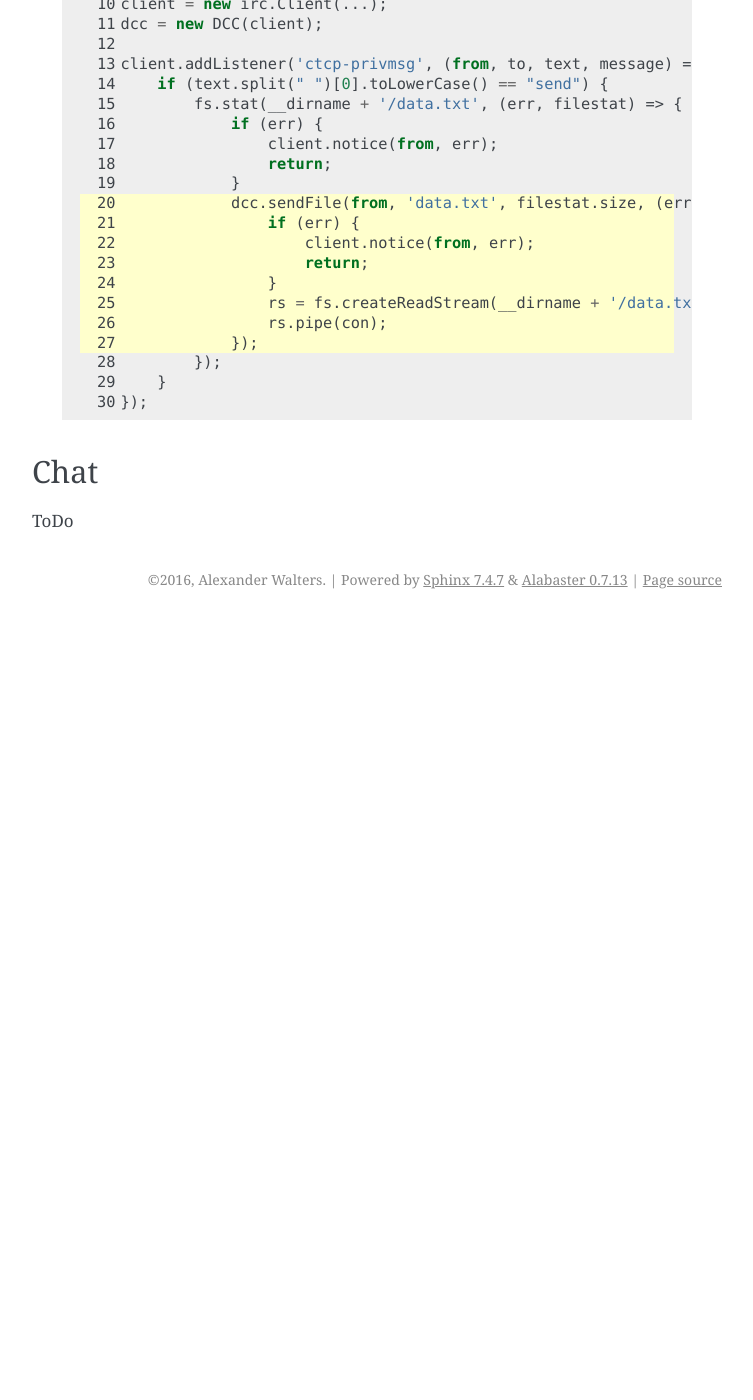
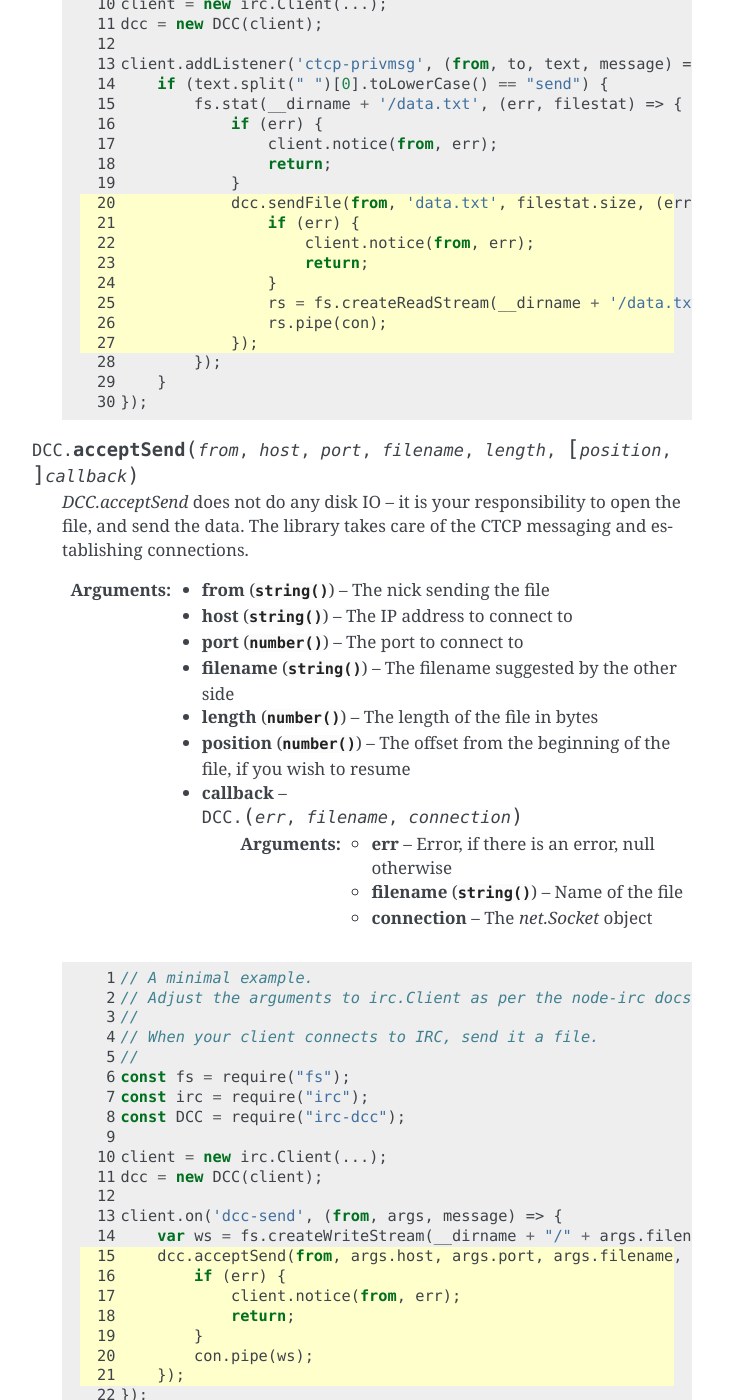
Before and after one commit to tritium21/node-irc-dcc, a Sphinx documentation site: the page built from docs/api.rst, in a window 1280 px wide and 1400 px high, scrolled down 1403 px. Shown: the whole window, without its empty margins (388-1141 px from the left). Built offline with Sphinx 7.4.7, drawn with Linux system fonts in a browser that asks for light colours; before the commit the page ends 2022 px from its top, so only the background shows below that; some of the changed text lies outside the part shown.

Commit message:
Documented DCC events, acceptSend

```diff
--- a/docs/api.rst
+++ b/docs/api.rst
@@ -38,14 +38,14 @@
     `DCC.sendFile` does not do any disk IO -- it is your responsibility to open the file, and
     send the data.  The library takes care of the CTCP messaging and establishing connections.
 
-    :param string to: The nick to send the file to.
-    :param string filename: The filename to send in the CTCP message.
-    :param number length: The length of the file in bytes.
+    :param string to: The nick to send the file to
+    :param string filename: The filename to send in the CTCP message
+    :param number length: The length of the file in bytes
     :param callback:
         .. js:function:: (err, connection, position)
 
             :param err: Error, if there is an error, null otherwise
-            :param connection: The `net.Socket` object.
+            :param connection: The `net.Socket` object
             :param number position: The offset from the start of the file to begin reading from
 
 
@@ -84,8 +84,105 @@
             }
         });
 
+.. js:function:: DCC.acceptSend (from, host, port, filename, length [, position], callback)
+
+    `DCC.acceptSend` does not do any disk IO -- it is your responsibility to open the file, and
+    send the data.  The library takes care of the CTCP messaging and establishing connections.
+
+    :param string from: The nick sending the file
+    :param string host: The IP address to connect to
+    :param number port: The port to connect to
+    :param string filename: The filename suggested by the other side
+    :param number length: The length of the file in bytes
+    :param number position: The offset from the beginning of the file, if you wish to resume
+    :param callback:
+        .. js:function:: (err, filename, connection)
+
+            :param err: Error, if there is an error, null otherwise
+            :param string filename: Name of the file
+            :param connection:  The `net.Socket` object
+
+    .. code-block:: javascript
+        :linenos:
+        :emphasize-lines: 15,16,17,18,19,20,21
+
+        // A minimal example.
+        // Adjust the arguments to irc.Client as per the node-irc docs
+        //
+        // When your client connects to IRC, send it a file.
+        //
+        const fs = require("fs");
+        const irc = require("irc");
+        const DCC = require("irc-dcc");
+
+        client = new irc.Client(...);
+        dcc = new DCC(client);
+
+        client.on('dcc-send', (from, args, message) => {
+            var ws = fs.createWriteStream(__dirname + "/" + args.filename)
+            dcc.acceptSend(from, args.host, args.port, args.filename, args.length, (err, filename, con) => {
+                if (err) {
+                    client.notice(from, err);
+                    return;
+                }
+                con.pipe(ws);
+            });
+        });
+
+.. js:function:: DCC.sendChat (to, callback)
+
+    .. TODO Write this
+
+.. js:function:: DCC.acceptChat (host, port, callback)
+
+    .. TODO Write this
+
+Events
+______
+
+`irc-dcc` emits four new events from `irc.Client`.  Two events are intended for
+public use, and two are internal.  All four of the events are in the form
+of `function (from, args, message) {}`. See the `irc` documentation for the details
+of `message`.  `args` is an object of the parsed CTCP message, and is described
+for each of the public events.
+
+.. js:data:: 'dcc-send'
+
+    ::
+
+        {
+            type: "send",
+            filename: <string>,  // The filename
+            long: <number>,      // IP address to connect to as a long integer
+            host: <string>,      // IP address to connect to as a string
+            port: <number>,      // Port to connect to
+            length: <number>,    // Length of file, in bytes
+        }
+
+.. js:data:: 'dcc-chat'
+
+    ::
+
+        {
+            type: "chat",
+            long: <number>,      // IP address to connect to as a long integer
+            host: <string>,      // IP address to connect to as a string
+            port: <number>,      // Port to connect to
+        }
 
 Chat
 ----
 
-ToDo
+The library provides a very basic type for interacting with DCC chat
+sessions, with one public method, and one event.
+
+.. js:function:: Chat.say(message)
+
+    .. TODO Write this
+
+Events
+______
+
+.. js:data:: 'line'
+
+    .. TODO Write this
```
